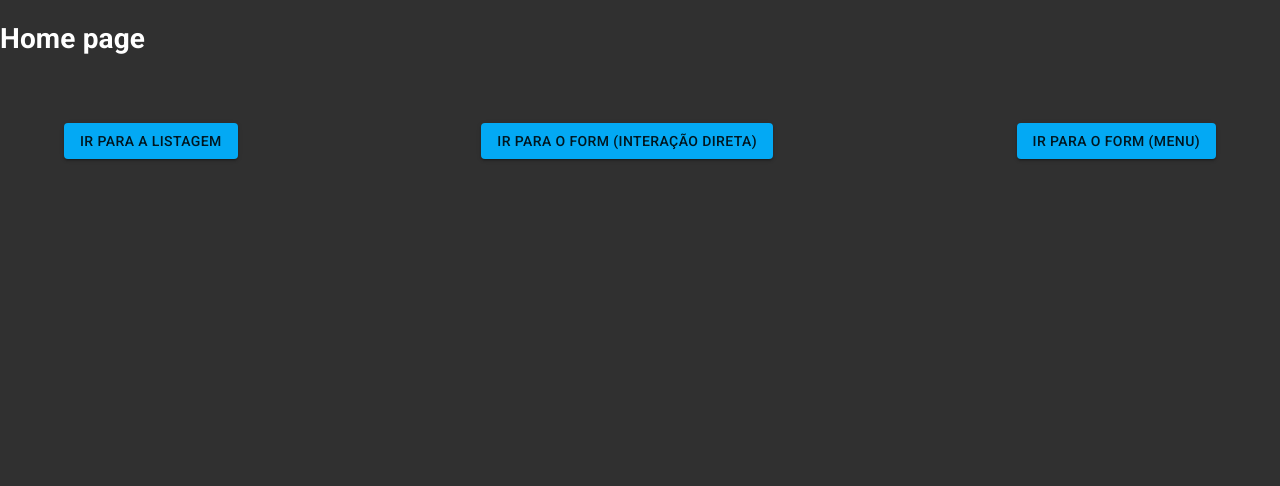
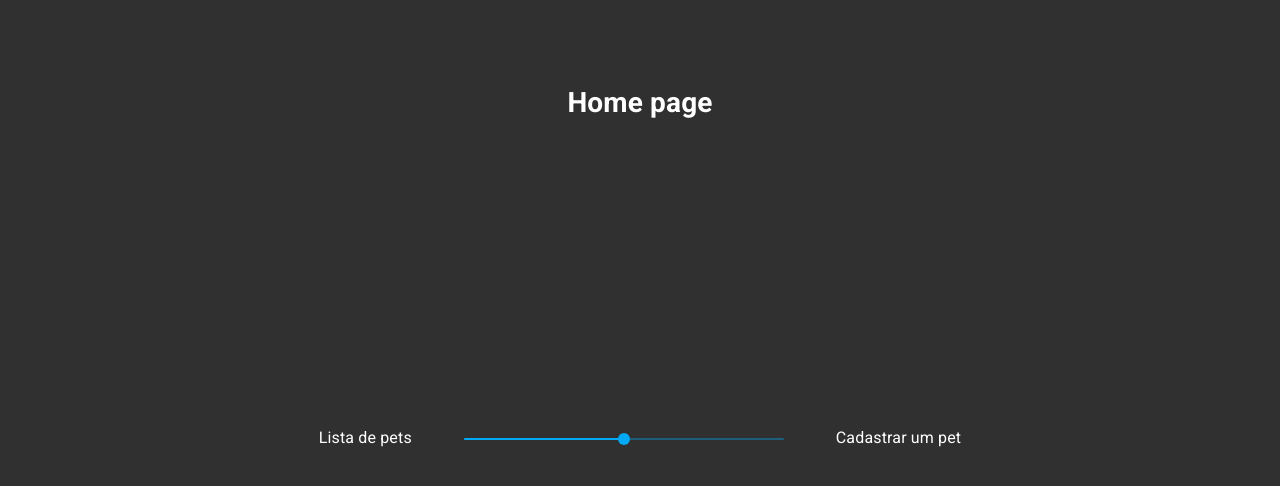
Before and after one commit to Gilvan-Araujo/tcc-adota-facil-template, a Next.js app: page / in a window 1280 px wide. Shown: the top 486 px of the page. Built offline with nearby package versions, Linux system fonts and the light colour scheme.

Commit message:
refactor(home page): add direct manipulation variant of the home page

```diff
--- a/src/pages/index.tsx
+++ b/src/pages/index.tsx
@@ -1,11 +1,17 @@
-import { Button } from '@material-ui/core'
+import { Button, Slider, useMediaQuery } from '@material-ui/core'
 import Head from 'next/head'
 import Link from 'next/link'
-import React from 'react'
+import { useRouter } from 'next/router'
+import React, { useState } from 'react'
 
-import HomeContainer from '@styles/pages/Home'
+import * as S from '@styles/pages/Home'
 
 function Home() {
+  const router = useRouter()
+  const matches = useMediaQuery('(min-width:430px)')
+
+  const [sliderValue, setSliderValue] = useState(50)
+
   return (
     <>
       <Head>
@@ -16,8 +22,9 @@ function Home() {
         />
         <link rel="icon" href="/favicon.ico" />
       </Head>
+      <S.HomeContainer>
         <h1>Home page</h1>
-      <HomeContainer>
+        <div style={{ display: 'none' }}>
           <Link href="/pets" passHref>
             <Button variant="contained" color="primary">
               Ir para a listagem
@@ -35,7 +42,28 @@ function Home() {
               Ir para o form (menu)
             </Button>
           </Link>
-      </HomeContainer>
+        </div>
+        <S.OptionsContainer>
+          <div className={`${sliderValue <= 20 ? 'highlight' : ''}`}>
+            Lista de pets
+          </div>
+          <Slider
+            orientation={`${matches ? 'horizontal' : 'vertical'}`}
+            className="slider"
+            defaultValue={50}
+            onChange={(_, value) => {
+              if (typeof value === 'number') setSliderValue(value)
+            }}
+            onChangeCommitted={(_, value) => {
+              if (value <= 20) router.push('/pets')
+              if (value >= 80) router.push('/pet/novo?type=interacao')
+            }}
+          />
+          <div className={`${sliderValue >= 80 ? 'highlight' : ''}`}>
+            Cadastrar um pet
+          </div>
+        </S.OptionsContainer>
+      </S.HomeContainer>
     </>
   )
 }
--- a/src/styles/pages/Home.ts
+++ b/src/styles/pages/Home.ts
@@ -1,12 +1,55 @@
 import styled from 'styled-components'
 
-const HomeContainer = styled.div`
+import theme from '@styles/theme'
+
+export const HomeContainer = styled.div`
   display: flex;
-  height: 100px;
+  height: calc(100vh - 4rem);
   width: calc(100vw - 4rem);
   padding: 2rem;
   margin: 2rem;
   justify-content: space-between;
+  flex-direction: column;
+  align-items: center;
+
+  div {
+    display: flex;
+    gap: 2rem;
+  }
 `
 
-export default HomeContainer
+export const OptionsContainer = styled.div`
+  display: flex;
+  flex-direction: row;
+  align-items: center;
+  justify-content: center;
+
+  height: 100%;
+
+  .slider {
+    width: 25vw;
+  }
+
+  div {
+    transition: all 0.5s ease-in-out;
+    font-size: 1rem;
+    padding: 10px;
+    margin: 10px;
+
+    &.highlight {
+      transition: all 0.5s ease-in-out;
+      padding: 20px;
+      font-size: 1.25rem;
+      background-color: ${theme.palette.secondary.light};
+      color: ${theme.palette.primary.contrastText};
+    }
+  }
+
+  @media (max-width: 430px) {
+    flex-direction: column-reverse;
+
+    .slider {
+      height: 25vh !important;
+    }
+  }
+`
```
Lines whose indentation alone changed are shown as unchanged.
